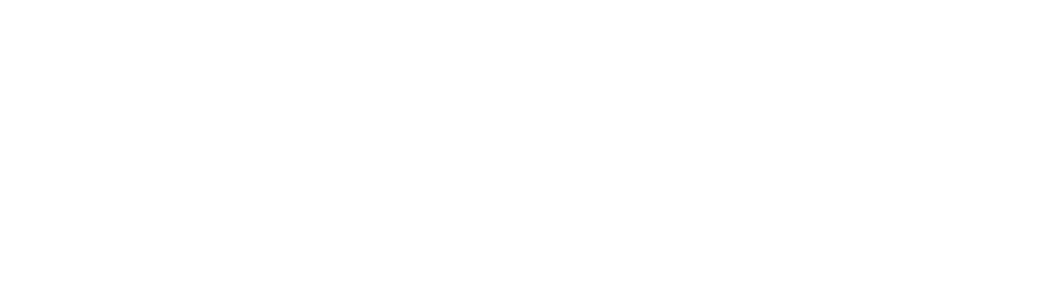
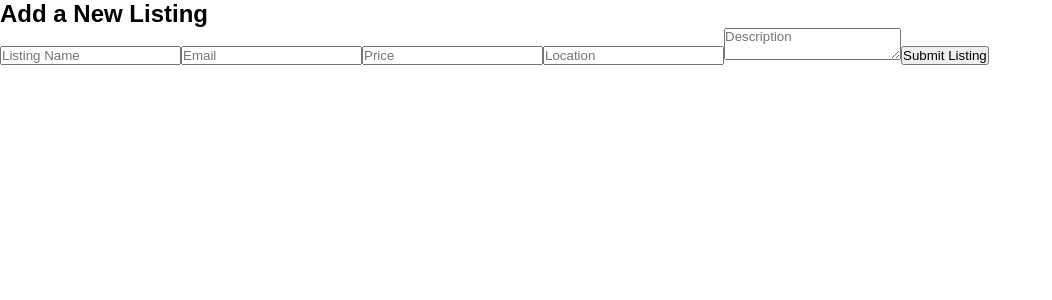
Before and after one commit to LazyBreadManReal/TheBookKeepers, a React (Vite) app: page /NewListing in a window 1280 px wide. Before the commit this address had no page. Shown: the top 300 px of the page, without its empty margins (0-1052 px from the left). Built offline with nearby package versions, Linux system fonts and the light colour scheme.

Commit message:
added mysql connection + add listing page

```diff
--- a/package.json
+++ b/package.json
@@ -11,6 +11,7 @@
     "start": "nodemon public/server/server.cjs"
   },
   "dependencies": {
+    "axios": "^1.7.9",
     "cors": "^2.8.5",
     "express": "^4.21.2",
     "mysql": "^2.18.1",
--- a/src/App.tsx
+++ b/src/App.tsx
@@ -11,6 +11,7 @@
 import SignUpPage from "./components/SignUpPage";
 import LoginPage from "./components/LoginPage";
 import MarketPage from "./components/MarketPage";
+import CreateListingPage from "./components/CreateListingPage";
 
 const App: React.FC = () => {
 
@@ -30,6 +31,7 @@
         <Route path="/SignUp" element={<SignUpPage />} />
         <Route path="/login" element={<LoginPage />} />
         <Route path="/Market" element={<MarketPage />} />
+        <Route path="/NewListing" element={<CreateListingPage />} />
       </Routes>
     </Router>
   );
--- /dev/null
+++ b/src/assets/css/CreateListingPage.css
@@ -0,0 +1,48 @@
+.market-page {
+    display: flex;
+    flex-direction: column;
+    align-items: center;
+    justify-content: center;
+}
+
+.market-page-title {
+    color: #512b2b;
+    border-bottom: 1px solid rgba(0, 0, 0, 0.5);
+}
+
+.market-page-listings {
+    width: 80%;
+    height: auto;
+    display: flex;
+    flex-direction: row;
+    flex-wrap: wrap;
+}
+
+.listing-item {
+    display: flex;
+    margin: 1%;
+    width: 18%;
+    height: 240px;
+    flex-direction: column;
+    align-items: center;
+    justify-content: center;
+    border: 1px solid #512b2b;
+    border-radius: 4px;
+}
+
+.listing-img {
+    width: 100%;
+    height: 70%;
+    display: flex;
+    flex-direction: column;
+    align-items: center;
+    justify-content: center;
+}
+
+.listing-img img {
+    max-height: 100%;
+}
+
+.listing-description {
+    height: 30%;
+}
--- /dev/null
+++ b/src/components/CreateListingPage.tsx
@@ -0,0 +1,97 @@
+import React, { useState } from "react";
+import axios from "axios";
+import Navbar from "./NavigationBar";
+import Footer from "./Footer";
+
+const CreateListingPage: React.FC = () => {
+  const [formData, setFormData] = useState({
+    listing_name: "",
+    listing_email: "",
+    price: "",
+    location: "",
+    description: "",
+  });
+
+  const [message, setMessage] = useState<string | null>(null);
+
+  // Handle form input changes
+  const handleChange = (e: React.ChangeEvent<HTMLInputElement | HTMLTextAreaElement>) => {
+    setFormData({ ...formData, [e.target.name]: e.target.value });
+  };
+
+  // Submit form data to the backend
+  const handleSubmit = async (e: React.FormEvent) => {
+    e.preventDefault();
+    try {
+      const response = await axios.post("http://localhost:5000/api/add-listing", formData);
+      setMessage(response.data.message);
+      setFormData({ listing_name: "", listing_email: "", price: "", location: "", description: "" });
+    } catch (error) {
+      console.error("Error adding listing:", error);
+      setMessage("Failed to add listing. Please try again.");
+    }
+  };
+
+  return (
+    <div>
+      <div>
+        <h2 className="text-xl font-bold mb-4 text-center">Add a New Listing</h2>
+
+        {message && <p className="text-center text-green-600">{message}</p>}
+
+        <form onSubmit={handleSubmit}>
+          <input
+            type="text"
+            name="listing_name"
+            placeholder="Listing Name"
+            value={formData.listing_name}
+            onChange={handleChange}
+            className="w-full p-2 border rounded"
+            required
+          />
+          <input
+            type="email"
+            name="listing_email"
+            placeholder="Email"
+            value={formData.listing_email}
+            onChange={handleChange}
+            className="w-full p-2 border rounded"
+            required
+          />
+          <input
+            type="number"
+            name="price"
+            placeholder="Price"
+            value={formData.price}
+            onChange={handleChange}
+            className="w-full p-2 border rounded"
+            required
+          />
+          <input
+            type="text"
+            name="location"
+            placeholder="Location"
+            value={formData.location}
+            onChange={handleChange}
+            className="w-full p-2 border rounded"
+            required
+          />
+          <textarea
+            name="description"
+            placeholder="Description"
+            value={formData.description}
+            onChange={handleChange}
+            className="w-full p-2 border rounded"
+            required
+          ></textarea>
+
+          <button type="submit" className="w-full bg-blue-500 text-white p-2 rounded hover:bg-blue-600">
+            Submit Listing
+          </button>
+        </form>
+      </div>
+    </div>
+  );
+};
+
+export default CreateListingPage;
```
Also changed, not shown: public/server/server.cjs (+45 -2 lines), 1 other file (tests, documents, lock files or other folders).
